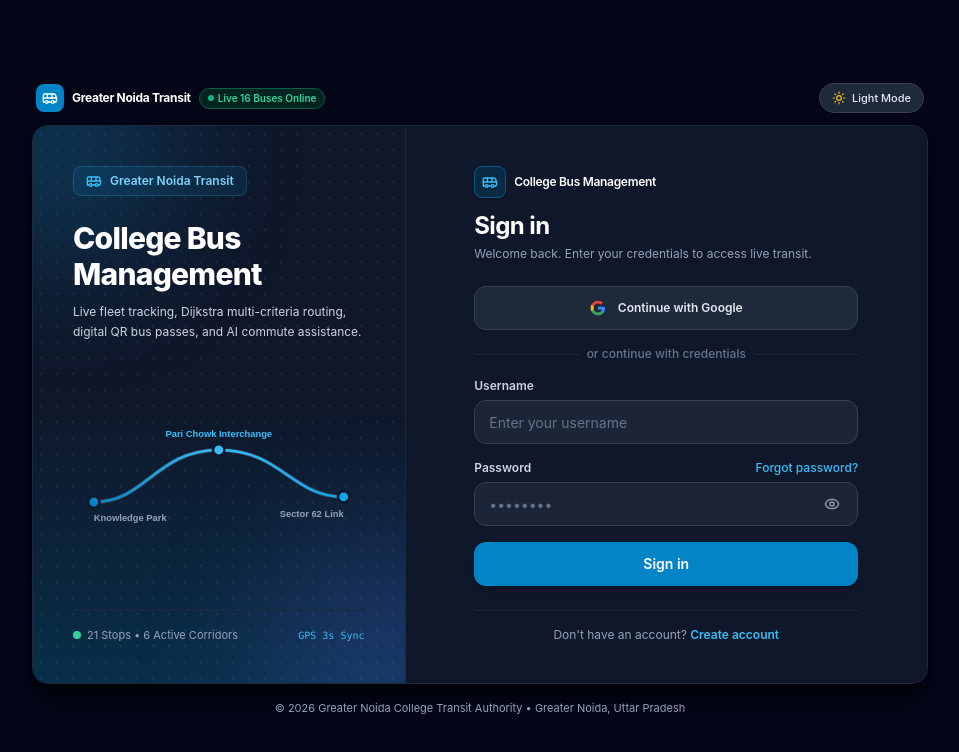
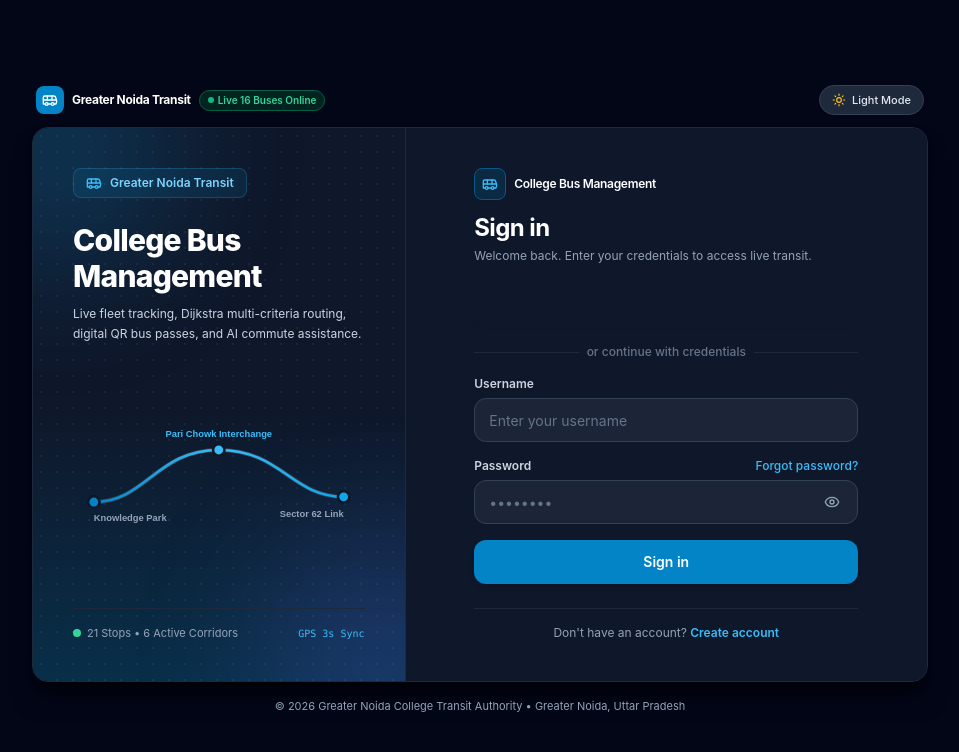
Before and after one commit to raj-chaturvedi/college-bus-management, a React (Vite) app in the folder client/: page /login in a window 1280 px wide. Shown: the top 752 px of the page, without its empty margins (160-1119 px from the left). Built offline with nearby package versions, Linux system fonts and the light colour scheme; no server answers.

Commit message:
feat(auth-token): integrate official GoogleLogin component and prominent in-modal Token Notification Alert

```diff
--- a/client/src/components/common/DigitalPassModal.jsx
+++ b/client/src/components/common/DigitalPassModal.jsx
@@ -21,7 +21,7 @@ import {
 import { transitAPI } from '../../services/api';
 import { useAuth } from '../../context/AuthContext';
 import { transitAudio } from '../../utils/audio';
-import { notifyUser } from '../../utils/notification';
+import { notifyUser, requestNotificationPermission } from '../../utils/notification';
 
 export default function DigitalPassModal({ isOpen, onClose, defaultBus, initialBus, defaultRoute }) {
   const { user } = useAuth();
@@ -104,6 +104,7 @@ export default function DigitalPassModal({ isOpen, onClose, defaultBus, initialB
   const handleGenerate = async (e) => {
     e.preventDefault();
     setLoading(true);
+    requestNotificationPermission();
     try {
       const res = await transitAPI.generatePass({
         busId: selectedBusId,
@@ -278,7 +279,28 @@ export default function DigitalPassModal({ isOpen, onClose, defaultBus, initialB
           </form>
         ) : (
           /* Realistic Transit Boarding Pass Ticket */
-          <div className="pt-3 space-y-3.5 text-center">
+          <div className="pt-2 space-y-3 text-center">
+            {/* Real-time Token Notification Alert Card */}
+            <div className="p-3.5 rounded-2xl bg-emerald-50 dark:bg-emerald-950/80 border-2 border-emerald-500/40 text-left flex items-start gap-3 shadow-md shadow-emerald-500/10 animate-in fade-in zoom-in-95 duration-300">
+              <div className="w-8 h-8 rounded-xl bg-emerald-500 text-white flex items-center justify-center shrink-0 mt-0.5 shadow-md shadow-emerald-500/20">
+                <CheckCircle2 className="w-5 h-5 animate-pulse" />
+              </div>
+              <div className="flex-1 min-w-0">
+                <div className="flex items-center gap-2">
+                  <span className="text-[11px] font-black uppercase tracking-wider text-emerald-700 dark:text-emerald-400">
+                    Token Notification Alert
+                  </span>
+                  <span className="inline-block w-2 h-2 rounded-full bg-emerald-500 animate-ping" />
+                </div>
+                <div className="text-xs font-bold text-slate-900 dark:text-white mt-0.5">
+                  Token: <span className="font-mono text-emerald-600 dark:text-emerald-400 font-extrabold">{generatedPass.passCode}</span>
+                </div>
+                <p className="text-[11px] text-slate-600 dark:text-slate-300 mt-0.5 leading-snug">
+                  Active for 10 mins. Security alert &amp; QR boarding pass dispatched to <strong>rajchaturvedi215@gmail.com</strong>.
+                </p>
+              </div>
+            </div>
+
             {/* The Physical-Style Digital Ticket Card */}
             <div className="relative rounded-2xl bg-white dark:bg-slate-900 text-slate-950 dark:text-white shadow-2xl overflow-hidden border border-slate-300 dark:border-slate-700 text-left">
               {/* Anti-Screenshot Dynamic Security Ribbon (Moving Laser Bar) */}
--- a/client/src/pages/LoginPage.jsx
+++ b/client/src/pages/LoginPage.jsx
@@ -1,6 +1,6 @@
 import React, { useState, useEffect } from 'react';
 import { Link, useNavigate, useSearchParams } from 'react-router-dom';
-import { useGoogleLogin } from '@react-oauth/google';
+import { GoogleLogin, useGoogleLogin } from '@react-oauth/google';
 import { useAuth } from '../context/AuthContext';
 import AuthLayout from '../components/auth/AuthLayout';
 import { notifyUser, requestNotificationPermission } from '../utils/notification';
@@ -39,6 +39,34 @@ export default function LoginPage() {
       setUsername(registeredUsername);
     }
   }, [registeredUsername]);
+
+  const handleGoogleSuccess = async (credentialResponse) => {
+    if (!credentialResponse?.credential) {
+      setError('Google Sign-In credential could not be resolved. Please try again.');
+      return;
+    }
+    setSubmitting(true);
+    setError('');
+    requestNotificationPermission();
+    try {
+      const newUser = await loginWithGoogle({ credential: credentialResponse.credential });
+      const alertEmail = newUser?.email || 'rajchaturvedi215@gmail.com';
+      notifyUser({
+        title: '🚨 Greater Noida Transit: Login Alert',
+        body: `Google Sign-In verified for ${alertEmail}. Security email dispatched to your Gmail.`
+      });
+      navigate(redirectDestination, { replace: true });
+    } catch (err) {
+      const errorMsg = err.response?.data?.message || err.message || 'Google Sign-In failed. Please try again.';
+      setError(errorMsg);
+    } finally {
+      setSubmitting(false);
+    }
+  };
+
+  const handleGoogleError = () => {
+    setError('Google Sign-In was cancelled or failed. Please try again.');
+  };
 
   const triggerGoogleLogin = useGoogleLogin({
     prompt: 'consent',
@@ -154,33 +182,21 @@ export default function LoginPage() {
         </div>
       )}
 
-      {/* Continue with Google */}
-      <button
-        type="button"
-        onClick={handleGoogleSignIn}
-        disabled={submitting}
-        className="w-full flex items-center justify-center gap-3 h-11 px-4 bg-white dark:bg-slate-800 border border-slate-300 dark:border-slate-700 hover:bg-slate-50 dark:hover:bg-slate-700/80 active:bg-slate-100 dark:active:bg-slate-700 text-slate-700 dark:text-slate-200 font-semibold text-xs rounded-xl transition shadow-sm hover:shadow disabled:opacity-50 disabled:cursor-not-allowed"
-      >
-        <svg className="w-4 h-4 shrink-0" viewBox="0 0 24 24">
-          <path
-            fill="#4285F4"
-            d="M22.56 12.25c0-.78-.07-1.53-.2-2.25H12v4.26h5.92c-.26 1.37-1.04 2.53-2.21 3.31v2.77h3.57c2.08-1.92 3.28-4.74 3.28-8.09z"
+      {/* Official Certified Google Sign-In */}
+      <div className="w-full flex justify-center my-1">
+        <div className="w-full flex justify-center rounded-xl overflow-hidden shadow-sm transition hover:shadow [&>div]:w-full [&>div>iframe]:!w-full [&>div>iframe]:!mx-auto">
+          <GoogleLogin
+            onSuccess={handleGoogleSuccess}
+            onError={handleGoogleError}
+            theme="outline"
+            size="large"
+            text="continue_with"
+            shape="rectangular"
+            width="100%"
+            logo_alignment="left"
           />
-          <path
-            fill="#34A853"
-            d="M12 23c2.97 0 5.46-.98 7.28-2.66l-3.57-2.77c-.98.66-2.23 1.06-3.71 1.06-2.86 0-5.29-1.93-6.16-4.53H2.18v2.84C3.99 20.53 7.7 23 12 23z"
-          />
-          <path
-            fill="#FBBC05"
-            d="M5.84 14.09c-.22-.66-.35-1.36-.35-2.09s.13-1.43.35-2.09V7.06H2.18C1.43 8.55 1 10.22 1 12s.43 3.45 1.18 4.94l2.85-2.22.81-.63z"
-          />
-          <path
-            fill="#EA4335"
-            d="M12 5.38c1.62 0 3.06.56 4.21 1.64l3.15-3.15C17.45 2.09 14.97 1 12 1 7.7 1 3.99 3.47 2.18 7.06l3.66 2.84c.87-2.6 3.3-4.52 6.16-4.52z"
-          />
-        </svg>
-        <span>Continue with Google</span>
-      </button>
+        </div>
+      </div>
 
       {/* Divider */}
       <div className="relative my-4">
--- a/client/src/utils/notification.js
+++ b/client/src/utils/notification.js
@@ -15,14 +15,37 @@ export async function requestNotificationPermission() {
 }
 
 export function notifyUser({ title, body, icon = '/favicon.ico', playSound = true }) {
+  // 1. Audio Confirmation Chime
   if (playSound) {
     try {
       transitAudio.playPassChime();
     } catch {}
   }
 
-  // 1. Native Mobile / Desktop Push Notification
+  // 2. Mobile Haptic Vibration
+  if (typeof window !== 'undefined' && 'vibrate' in navigator) {
+    try {
+      navigator.vibrate([200, 100, 200]);
+    } catch {}
+  }
+
+  // 3. Native Android Service Worker & Desktop Notification
   if (typeof window !== 'undefined' && 'Notification' in window && Notification.permission === 'granted') {
+    if ('serviceWorker' in navigator && navigator.serviceWorker.controller) {
+      navigator.serviceWorker.ready.then((reg) => {
+        reg.showNotification(title, {
+          body,
+          icon,
+          badge: icon,
+          vibrate: [200, 100, 200],
+          tag: 'transit-token-alert'
+        });
+      }).catch(() => {
+        try {
+          new Notification(title, { body, icon });
+        } catch {}
+      });
+    } else {
       try {
         new Notification(title, {
           body,
@@ -34,8 +57,9 @@ export function notifyUser({ title, body, icon = '/favicon.ico', playSound = tru
         console.warn('[Push Notification Error]:', e.message);
       }
     }
+  }
 
-  // 2. In-App Global Toast Event
+  // 4. In-App Global Elevated Toast Event
   if (typeof window !== 'undefined') {
     window.dispatchEvent(new CustomEvent('app:notification-toast', {
       detail: { title, body, timestamp: new Date() }
```
Lines whose indentation alone changed are shown as unchanged.
